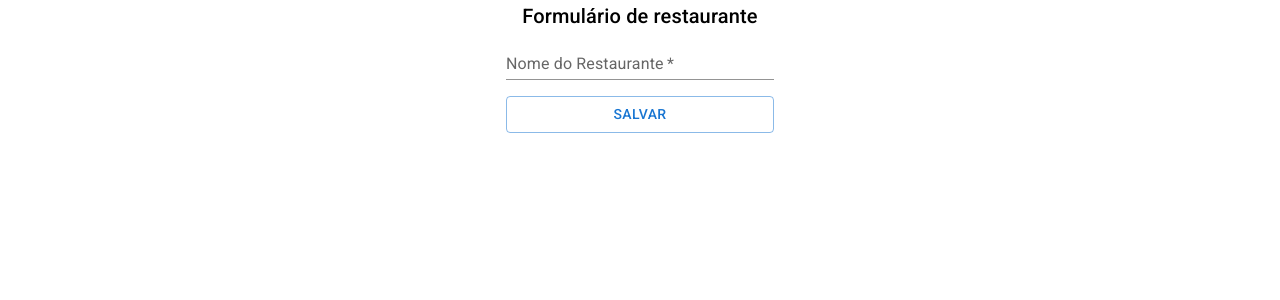
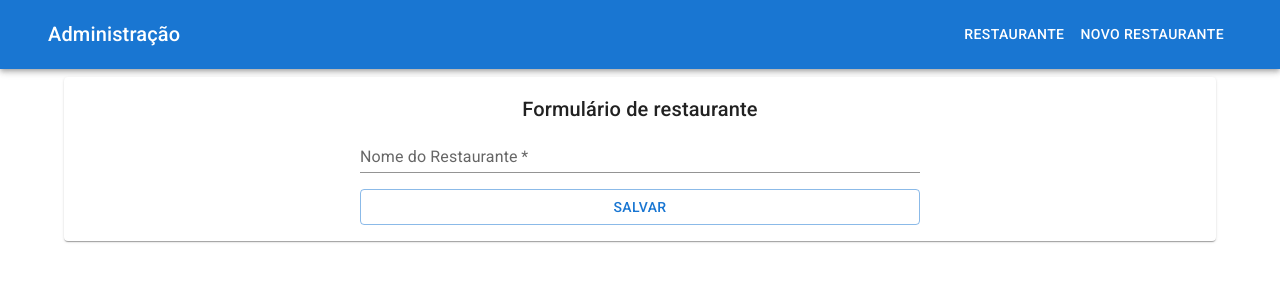
Before and after one commit to elvisrfarias/alfoodApi-project, a React (Create React App) app: page /admin/restaurantes/novo in a window 1280 px wide. Shown: the top 300 px of the page. Built offline with nearby package versions, Linux system fonts and the light colour scheme.

Commit message:
Parte de administracao finailzado

```diff
--- a/src/App.tsx
+++ b/src/App.tsx
@@ -3,6 +3,7 @@ import Home from './paginas/Home';
 import VitrineRestaurantes from './paginas/VitrineRestaurantes';
 import AdministracaRestaurantes from './paginas/Administracao/Restaurantes/AdministracaRestaurantes';
 import FormularioRestaurante from './paginas/Administracao/Restaurantes/FormularioRestaurante';
+import PaginaBaseAdmin from './paginas/Administracao/Restaurantes/PaginaBaseAdmin';
 
 function App() {
 
@@ -10,9 +11,12 @@ function App() {
     <Routes>
       <Route path="/" element={<Home />} />
       <Route path="/restaurantes" element={<VitrineRestaurantes />} />
-      <Route path="/admin/restaurantes" element={<AdministracaRestaurantes />} />
-      <Route path="/admin/restaurantes/novo" element={<FormularioRestaurante />} />
-      <Route path="/admin/restaurantes/:id" element={<FormularioRestaurante />} />
+
+      <Route path='/admin'element={<PaginaBaseAdmin/>}>
+      <Route path="restaurantes" element={<AdministracaRestaurantes />} />
+      <Route path="restaurantes/novo" element={<FormularioRestaurante />} />
+      <Route path="restaurantes/:id" element={<FormularioRestaurante />} />
+      </Route>
     </Routes>
   );
 };
--- a/src/paginas/Administracao/Restaurantes/AdministracaRestaurantes.tsx
+++ b/src/paginas/Administracao/Restaurantes/AdministracaRestaurantes.tsx
@@ -1,6 +1,6 @@
-import { Button, Paper, Table, TableBody, TableCell, TableContainer, TableHead, TableRow } from "@mui/material"
+import { Button, Link, Paper, TableContainer, Table, TableBody, TableRow, TableCell, TableHead } from "@mui/material"
 import { useEffect, useState } from "react"
-import { Link } from "react-router-dom"
+import { Link as RouterLink } from "react-router-dom"
 import IRestaurante from "../../../interfaces/IRestaurante"
 import http from "../../../http"
 
@@ -22,6 +22,8 @@ const AdministracaoRestaurantes = () => {
     }
 
     return (
+        <>
+            {/*Conteúdo do form*/}
             <TableContainer component={Paper}>
                 <Table>
                     <TableHead>
@@ -43,17 +45,19 @@ const AdministracaoRestaurantes = () => {
                                 {restaurante.nome}
                             </TableCell>
                             <TableCell>
-                            [ <Link to={`/admin/restaurantes/${restaurante.id}`}>editar</Link> ]
+                                [ <Link component={RouterLink} to={`/admin/restaurantes/${restaurante.id}`}>editar</Link> ]
                             </TableCell>
                             <TableCell>
-                            <Button variant="outlined" color="error" onClick={() => excluir(restaurante)}>
-                                Excluir
-                            </Button>
+                                <Button
+                                    variant="outlined"
+                                    color="error"
+                                    onClick={() => excluir(restaurante)}> Excluir </Button>
                             </TableCell>
                         </TableRow>)}
                     </TableBody>
                 </Table>
             </TableContainer>
+        </>
     )
 }
 
--- a/src/paginas/Administracao/Restaurantes/FormularioRestaurante.tsx
+++ b/src/paginas/Administracao/Restaurantes/FormularioRestaurante.tsx
@@ -1,8 +1,9 @@
 import { useParams } from "react-router-dom"
-import { Button, TextField, Typography, Box } from "@mui/material"
+import { Button, TextField, Typography, Box, AppBar, Container, Toolbar, Link, Paper } from "@mui/material"
 import { useEffect, useState } from "react"
 import IRestaurante from "../../../interfaces/IRestaurante"
 import http from "../../../http"
+import { Link as RouterLink } from "react-router-dom"
 
 const FormularioRestaurante = () => {
 
@@ -38,9 +39,10 @@ const FormularioRestaurante = () => {
     }
 
     return (
-        <Box sx={{ display: 'flex', flexDirection: 'column', alignItems: 'center' }}>
-            <Typography component='h1' variant='h6' sx={{ textAlign: 'right' }}>Formulário de restaurante</Typography>
-            <Box component='form' onSubmit={aoSubmeterForm} >
+        <>
+            <Box sx={{ display: 'flex', flexDirection: 'column', alignItems: 'center', flexGrow: 1 }}>
+                <Typography component='h1' variant='h6'>Formulário de restaurante</Typography>
+                <Box component='form' sx={{ width: '50%' }} onSubmit={aoSubmeterForm} >
                     <TextField
                         value={nomeRestaurante}
                         onChange={evento => setNomeRestaurante(evento.target.value)}
@@ -49,9 +51,17 @@ const FormularioRestaurante = () => {
                         fullWidth
                         required
                     />
-                <Button sx={{ marginTop: 2 }} type="submit" fullWidth variant="outlined">Salvar</Button>
+                    <Button
+                        sx={{ marginTop: 2 }}
+                        type="submit"
+                        variant="outlined"
+                        fullWidth
+                    >
+                        Salvar
+                    </Button>
                 </Box>
             </Box>
+        </>
     )
 }
 
--- /dev/null
+++ b/src/paginas/Administracao/Restaurantes/PaginaBaseAdmin.tsx
@@ -0,0 +1,40 @@
+import { Button, Typography, Box, AppBar, Container, Toolbar, Link, Paper } from "@mui/material"
+import { Outlet, Link as RouterLink } from "react-router-dom"
+
+const PaginaBaseAdmin = () => {
+
+  return (
+    <>
+      <AppBar position="static">
+        <Container maxWidth='xl'>
+          <Toolbar>
+            <Typography variant='h6' sx={{flexGrow: 1}}>
+              Administração
+            </Typography>
+            <Box sx={{ display: 'flex' }}>
+              <Link component={RouterLink} to={"/admin/restaurantes"}>
+                <Button sx={{ my: 2, color: 'white' }}>Restaurante</Button>
+              </Link>
+            </Box>
+            <Box sx={{ display: 'flex'}}>
+              <Link component={RouterLink} to={"/admin/restaurantes/novo"}>
+                <Button sx={{ my: 2, color: 'white' }}>Novo Restaurante</Button>
+              </Link>
+            </Box>
+          </Toolbar>
+        </Container>
+      </AppBar>
+
+      <Box>
+        <Container maxWidth='lg' sx={{ mt: 1 }}>
+          <Paper sx={{ p: 2 }}>
+            {/* Aqui irá o conteúdo */}
+            <Outlet/>
+          </Paper>
+        </Container>
+      </Box>
+    </>
+  )
+}
+
+export default PaginaBaseAdmin;
```
Lines whose indentation alone changed are shown as unchanged.
